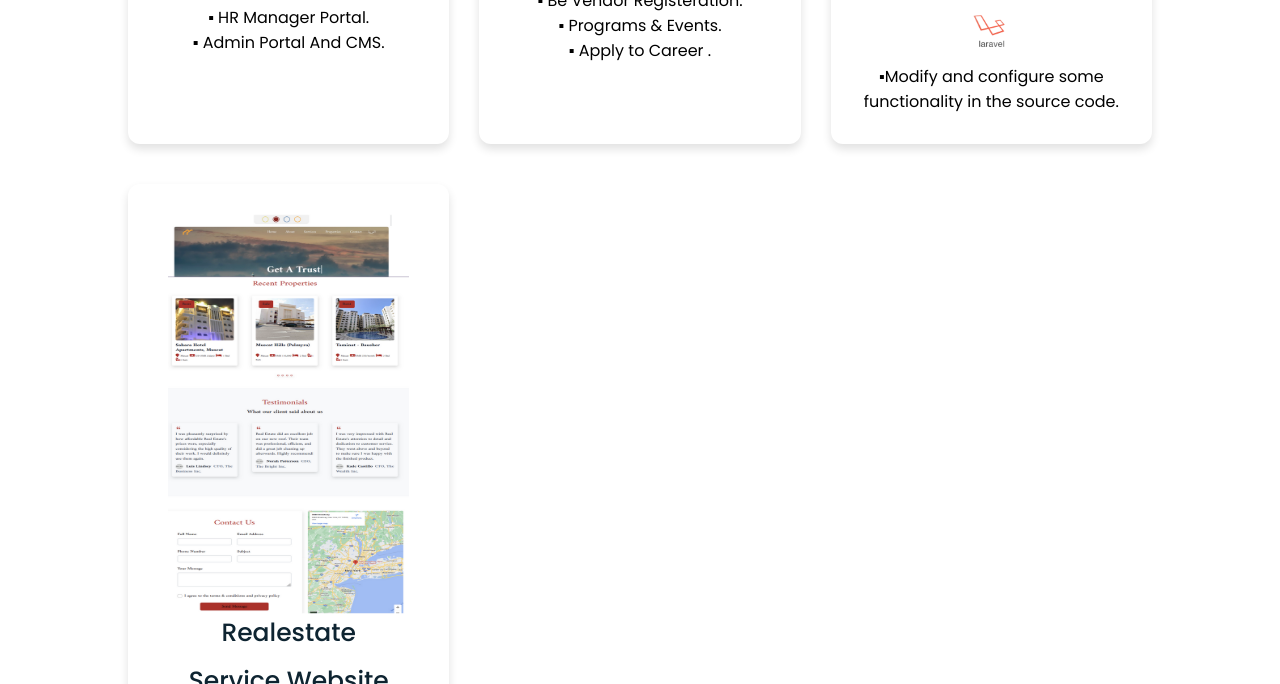
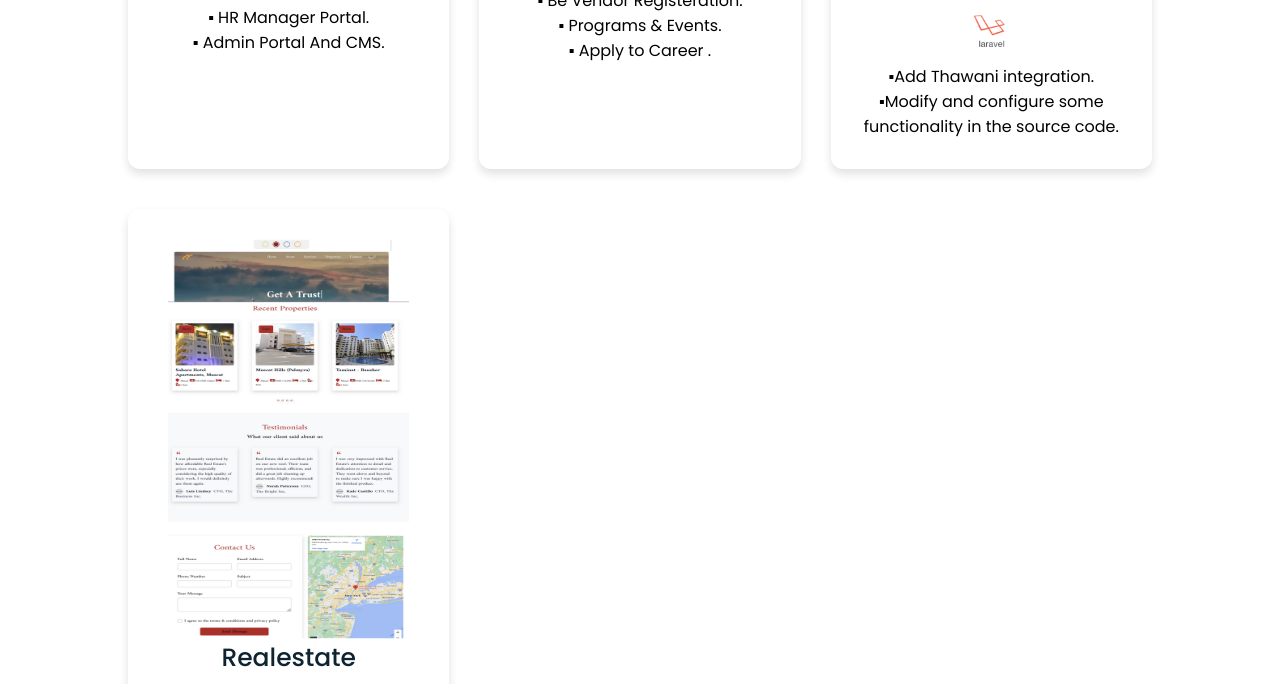
Before and after one commit to SaharAlhabsi/Profile, a plain HTML site: page index.html in a window 1280 px wide. Shown: the part 3203-3887 px from the top of the page. Drawn offline with Linux system fonts and the light colour scheme.

Commit message:
Update index.html

```diff
--- a/index.html
+++ b/index.html
@@ -236,7 +236,8 @@
                     <div class="media-icons">
                         <img style="   height: 50px; width: 70px;" src="images/laravel.png" alt="ionic">
                     </div>
-                    <p>▪Modify and configure some functionality in the source code.<br>
+                    <p> ▪Add Thawani integration.<br>
+                        ▪Modify and configure some functionality in the source code.<br>
                     </p>
                 </div>
                 <div class="box">
```
